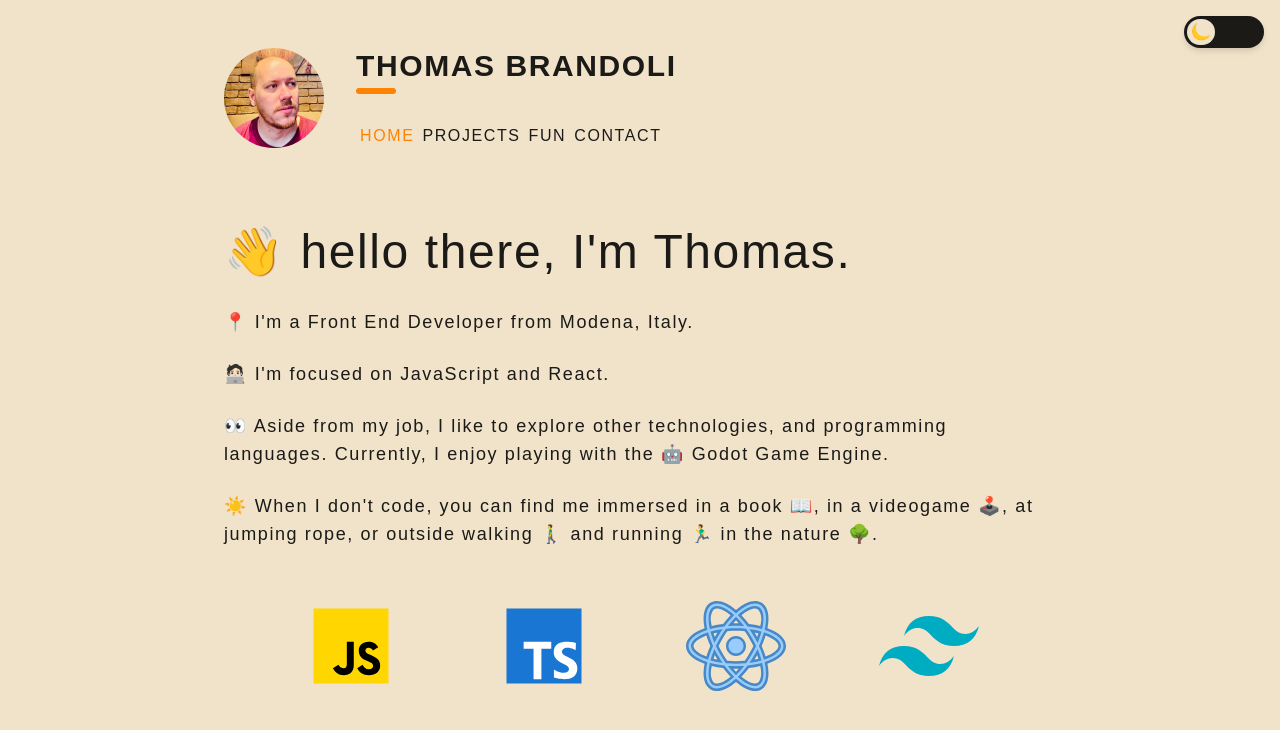
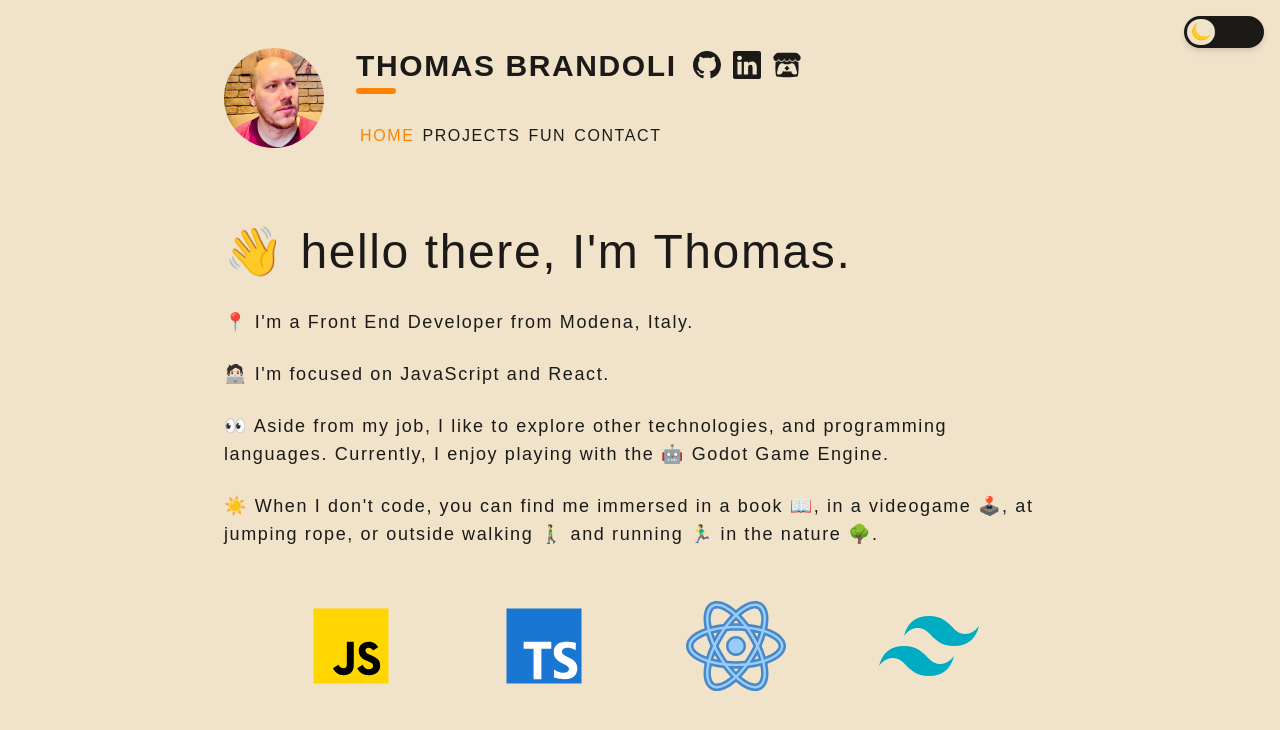
Before and after one commit to ThGnommy/my-portfolio, a Next.js app: page / in a window 1280 px wide. Shown: the top 730 px of the page. Built offline with nearby package versions, Linux system fonts and the light colour scheme.

Commit message:
added social links + added tests

```diff
--- a/components/Header/Header.module.css
+++ b/components/Header/Header.module.css
@@ -11,11 +11,11 @@
 }
 
 .navSection h1 {
-  @apply relative text-xl sm:text-2xl md:text-3xl font-bold;
+  @apply relative mb-1 text-xl sm:text-2xl md:text-3xl font-bold;
 }
 
-.navSection h1 span {
-  @apply absolute top-10 left-0 h-[0.35rem] bg-secondary rounded-full transition-all duration-1000 ease-in;
+.navSection span {
+  @apply h-[0.35rem] bg-secondary rounded-full transition-all duration-1000 ease-in;
 }
 
 .navSection nav {
--- a/components/Header/Header.tsx
+++ b/components/Header/Header.tsx
@@ -7,6 +7,7 @@ import { Line } from "./Line";
 import avatarPic from "../../public/images/me.jpg";
 import { DropdownFun } from "./Dropdown/DropdownFun";
 import { DropdownProjects } from "./Dropdown/DropdownProjects";
+import { GithubIcon, ItchIOIcon, LinkedinIcon } from "./HeaderIcons";
 export const Header = () => {
   const router = useRouter();
 
@@ -36,10 +37,21 @@ export const Header = () => {
         alt="avatar"
       />
       <div className={styles.navSection}>
-        <h1>
-          THOMAS BRANDOLI
-          <Line className={`${anim && "animate-line-animation"} w-10`} />
-        </h1>
+        <section className="flex justify-start items-center gap-4">
+          <div className="flex flex-col">
+            <h1>THOMAS BRANDOLI</h1>
+            <Line
+              className={`bg-secondary ${
+                anim && "animate-line-animation"
+              } w-10`}
+            />
+          </div>
+          <div className="flex -mt-3 justify-center items-end gap-3">
+            <GithubIcon />
+            <LinkedinIcon />
+            <ItchIOIcon />
+          </div>
+        </section>
         <nav>
           <Link legacyBehavior href="/">
             <a
--- /dev/null
+++ b/components/Header/HeaderIcons.tsx
@@ -0,0 +1,55 @@
+import Link from "next/link";
+
+export const GithubIcon = () => (
+  <Link
+    className="transition-transform hover:-translate-y-1 fill-current hover:fill-secondary"
+    href="https://github.com/ThGnommy"
+    target="_blank"
+    aria-label="github-link"
+  >
+    <svg
+      xmlns="http://www.w3.org/2000/svg"
+      width="28"
+      height="28"
+      viewBox="0 0 16 16"
+    >
+      <path d="M8 0C3.58 0 0 3.58 0 8c0 3.54 2.29 6.53 5.47 7.59.4.07.55-.17.55-.38 0-.19-.01-.82-.01-1.49-2.01.37-2.53-.49-2.69-.94-.09-.23-.48-.94-.82-1.13-.28-.15-.68-.52-.01-.53.63-.01 1.08.58 1.23.82.72 1.21 1.87.87 2.33.66.07-.52.28-.87.51-1.07-1.78-.2-3.64-.89-3.64-3.95 0-.87.31-1.59.82-2.15-.08-.2-.36-1.02.08-2.12 0 0 .67-.21 2.2.82.64-.18 1.32-.27 2-.27.68 0 1.36.09 2 .27 1.53-1.04 2.2-.82 2.2-.82.44 1.1.16 1.92.08 2.12.51.56.82 1.27.82 2.15 0 3.07-1.87 3.75-3.65 3.95.29.25.54.73.54 1.48 0 1.07-.01 1.93-.01 2.2 0 .21.15.46.55.38A8.012 8.012 0 0 0 16 8c0-4.42-3.58-8-8-8z" />
+    </svg>
+  </Link>
+);
+
+export const LinkedinIcon = () => (
+  <Link
+    className="transition-transform hover:-translate-y-1 fill-current hover:fill-secondary"
+    href="https://www.linkedin.com/in/thbrandoli/"
+    target="_blank"
+    aria-label="linkedin-link"
+  >
+    <svg
+      xmlns="http://www.w3.org/2000/svg"
+      width="28"
+      height="28"
+      viewBox="0 0 16 16"
+    >
+      <path d="M0 1.146C0 .513.526 0 1.175 0h13.65C15.474 0 16 .513 16 1.146v13.708c0 .633-.526 1.146-1.175 1.146H1.175C.526 16 0 15.487 0 14.854V1.146zm4.943 12.248V6.169H2.542v7.225h2.401zm-1.2-8.212c.837 0 1.358-.554 1.358-1.248-.015-.709-.52-1.248-1.342-1.248-.822 0-1.359.54-1.359 1.248 0 .694.521 1.248 1.327 1.248h.016zm4.908 8.212V9.359c0-.216.016-.432.08-.586.173-.431.568-.878 1.232-.878.869 0 1.216.662 1.216 1.634v3.865h2.401V9.25c0-2.22-1.184-3.252-2.764-3.252-1.274 0-1.845.7-2.165 1.193v.025h-.016a5.54 5.54 0 0 1 .016-.025V6.169h-2.4c.03.678 0 7.225 0 7.225h2.4z" />
+    </svg>
+  </Link>
+);
+
+export const ItchIOIcon = () => (
+  <Link
+    className="transition-transform hover:-translate-y-1 fill-current hover:fill-secondary"
+    href="https://gnommy.itch.io/"
+    target="_blank"
+    aria-label="itchio-link"
+  >
+    <svg
+      xmlns="http://www.w3.org/2000/svg"
+      width="28"
+      height="28"
+      viewBox="0 0 512 512"
+    >
+      <path d="M71.92 34.77C50.2 47.67 7.4 96.84 7 109.73v21.34c0 27.06 25.29 50.84 48.25 50.84 27.57 0 50.54-22.85 50.54-50 0 27.12 22.18 50 49.76 50s49-22.85 49-50c0 27.12 23.59 50 51.16 50h.5c27.57 0 51.16-22.85 51.16-50 0 27.12 21.47 50 49 50s49.76-22.85 49.76-50c0 27.12 23 50 50.54 50 23 0 48.25-23.78 48.25-50.84v-21.34c-.4-12.9-43.2-62.07-64.92-75C372.56 32.4 325.76 32 256 32S91.14 33.1 71.92 34.77zm132.32 134.39c-22 38.4-77.9 38.71-99.85.25-13.17 23.14-43.17 32.07-56 27.66-3.87 40.15-13.67 237.13 17.73 269.15 80 18.67 302.08 18.12 379.76 0 31.65-32.27 21.32-232 17.75-269.15-12.92 4.44-42.88-4.6-56-27.66-22 38.52-77.85 38.1-99.85-.24-7.1 12.49-23.05 28.94-51.76 28.94a57.54 57.54 0 0 1-51.75-28.94zm-41.58 53.77c16.47 0 31.09 0 49.22 19.78a436.91 436.91 0 0 1 88.18 0C318.22 223 332.85 223 349.31 223c52.33 0 65.22 77.53 83.87 144.45 17.26 62.15-5.52 63.67-33.95 63.73-42.15-1.57-65.49-32.18-65.49-62.79-39.25 6.43-101.93 8.79-155.55 0 0 30.61-23.34 61.22-65.49 62.79-28.42-.06-51.2-1.58-33.94-63.73 18.67-67 31.56-144.45 83.88-144.45zM256 270.79s-44.38 40.77-52.35 55.21l29-1.17v25.32c0 1.55 21.34.16 23.33.16 11.65.54 23.31 1 23.31-.16v-25.28l29 1.17c-8-14.48-52.35-55.24-52.35-55.24z" />
+    </svg>
+  </Link>
+);
```
Also changed, not shown: 1 other file (tests, documents, lock files or other folders).
